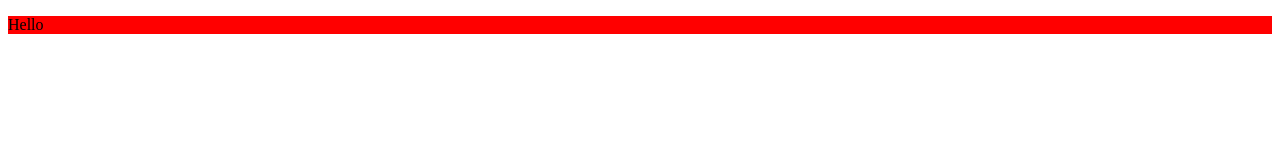
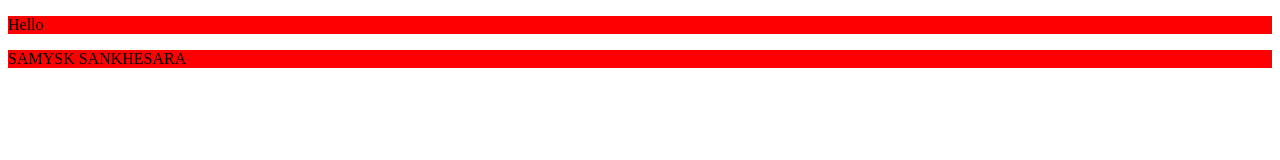
Before and after one commit to samyak48/localfolder, a plain HTML site: page index.html in a window 1280 px wide. Drawn offline with Linux system fonts and the light colour scheme.

Commit message:
feature1

```diff
--- a/index.html
+++ b/index.html
@@ -10,6 +10,7 @@
 
 <body>
   <p>Hello</p>
+  <p>SAMYSK SANKHESARA</p>
 </body>
 
 </html>
```
